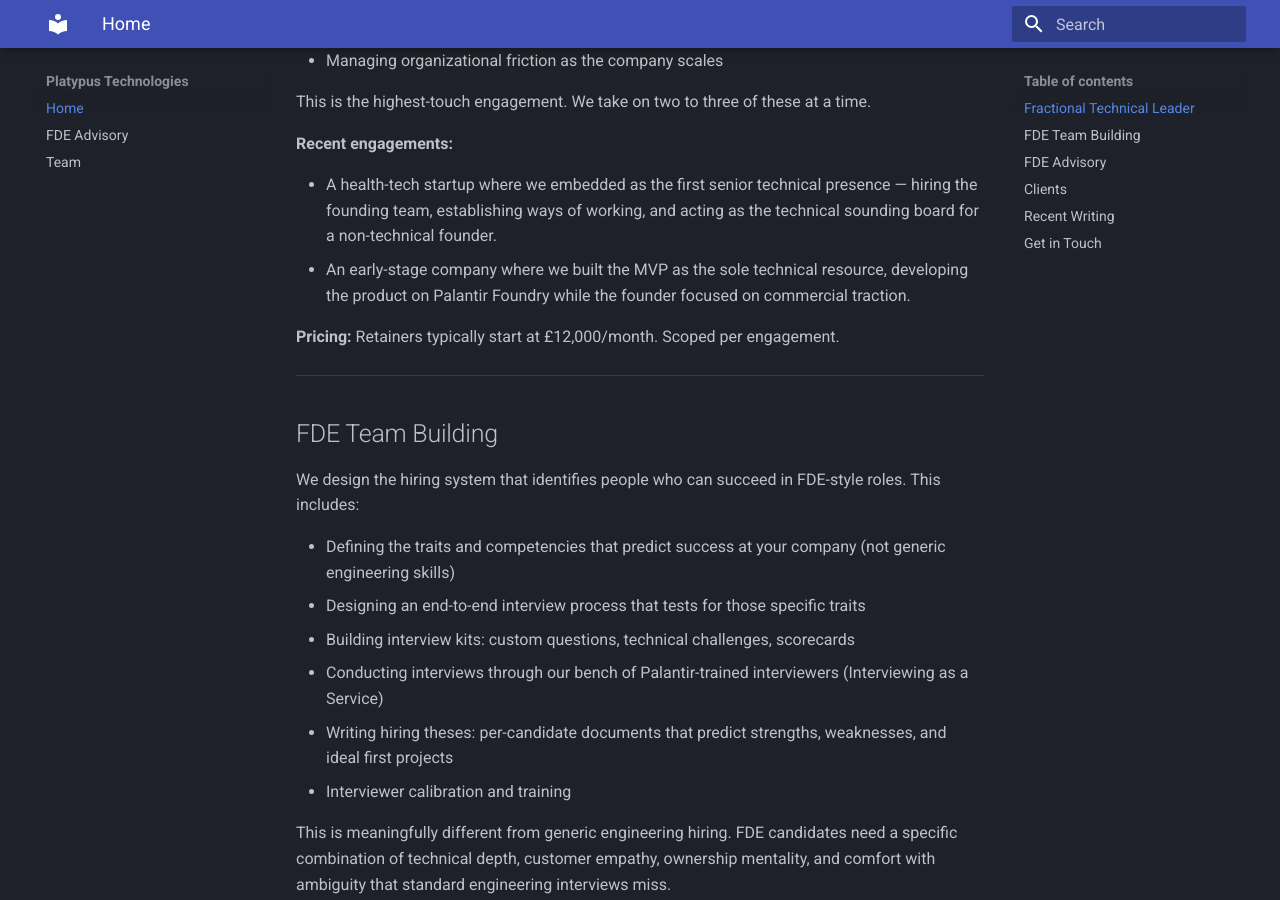
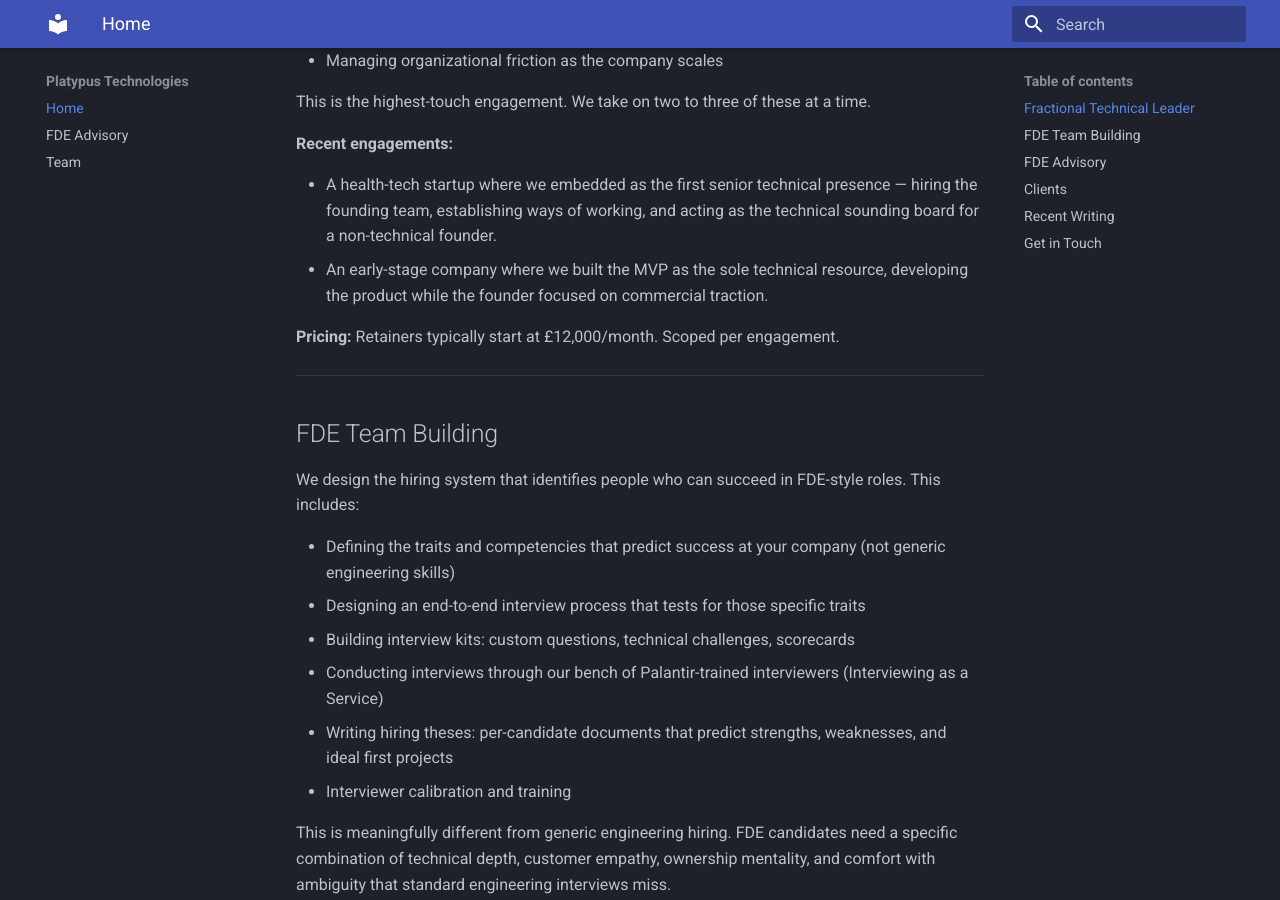
Before and after one commit to anjor/platypus-website, an MkDocs documentation site: the page built from docs/index.md, in a window 1280 px wide and 900 px high, scrolled down 790 px. Built offline with MkDocs 1.6.1 and Material for MkDocs 9.7.7, drawn with Linux system fonts in a browser that asks for light colours.

Commit message:
Remove mention of Palantir Foundry in engagement details

```diff
--- a/docs/index.md
+++ b/docs/index.md
@@ -25,7 +25,7 @@
 **Recent engagements:**
 
 - A health-tech startup where we embedded as the first senior technical presence — hiring the founding team, establishing ways of working, and acting as the technical sounding board for a non-technical founder.
-- An early-stage company where we built the MVP as the sole technical resource, developing the product on Palantir Foundry while the founder focused on commercial traction.
+- An early-stage company where we built the MVP as the sole technical resource, developing the product while the founder focused on commercial traction.
 
 **Pricing:** Retainers typically start at £12,000/month. Scoped per engagement.
 
```
